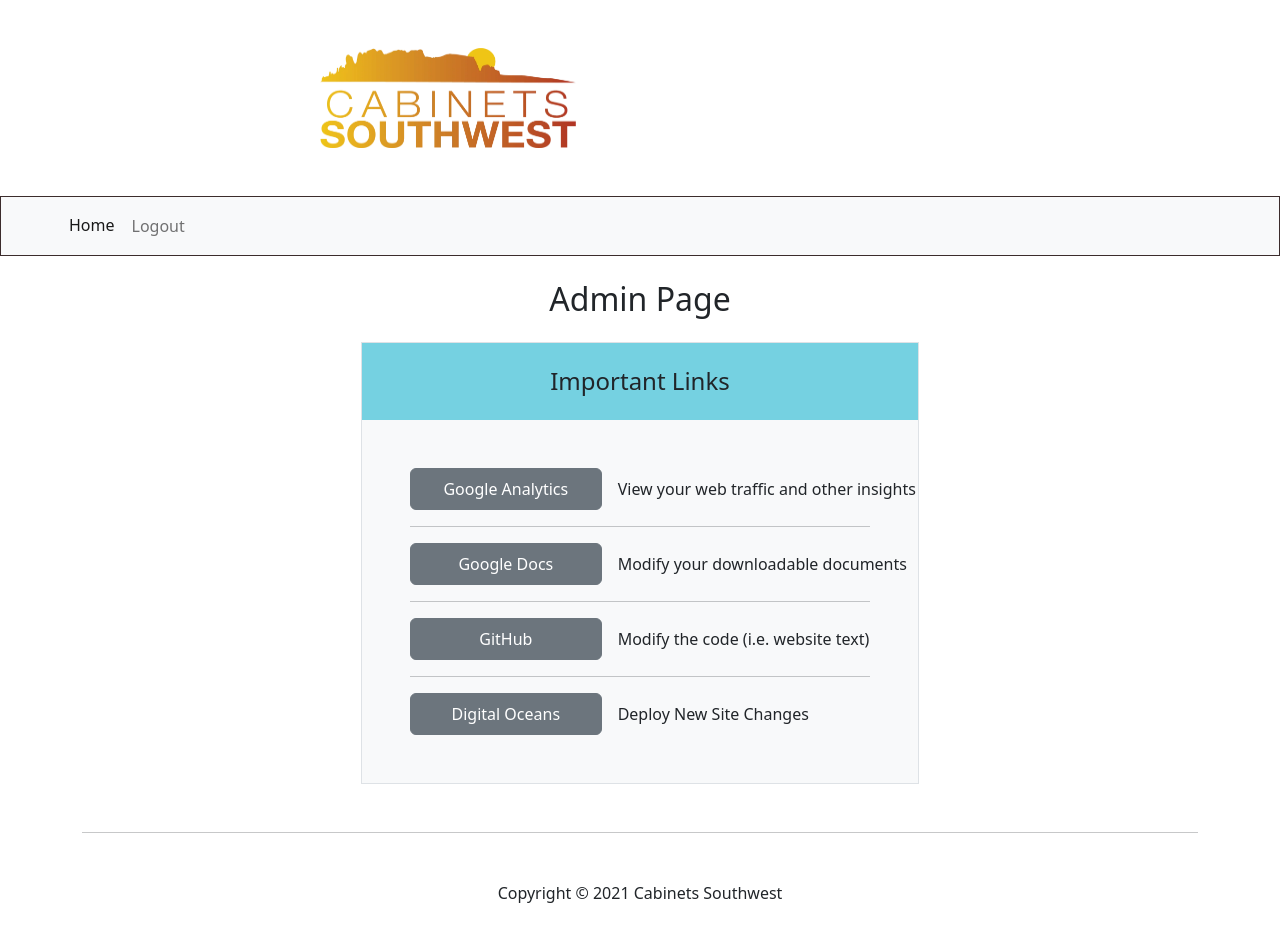
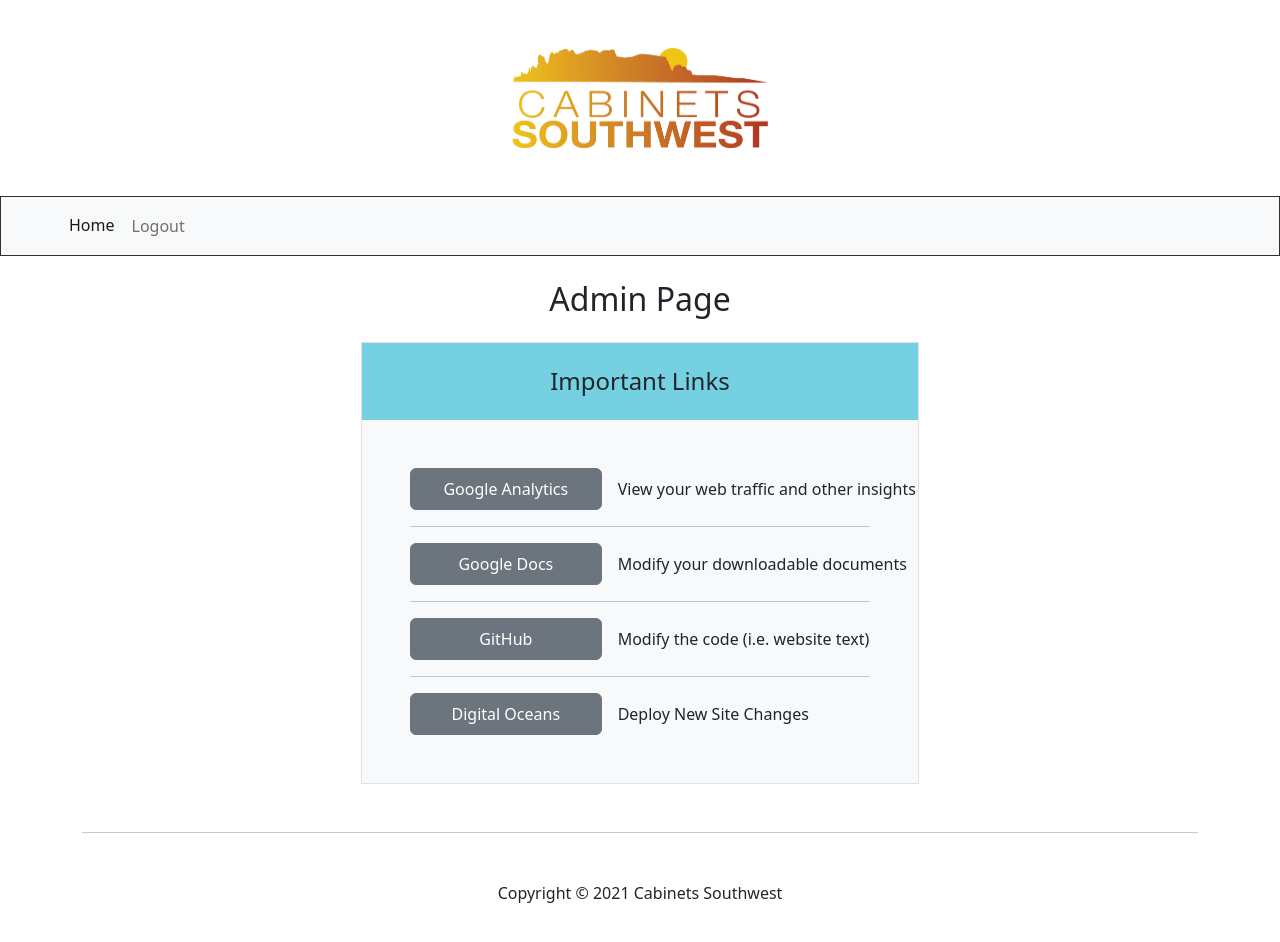
Before and after one commit to devcabinetssouthwest/cabinets-southwest, a Next.js app: page /admin in a window 1280 px wide. Shown: the top 942 px of the page. Built offline with nearby package versions, Linux system fonts and the light colour scheme; no server answers; sample sign-in values are in the browser's storage.

Commit message:
Fixed the logo being not centered in the admin portal

```diff
--- a/pages/admin.js
+++ b/pages/admin.js
@@ -29,7 +29,7 @@ export default function Home() {
       </Head>
       <main className="">
 
-      <div className='col col-md-6 mx-auto position-relative mb-5 mx-auto mt-5' style={{minHeight:"100px"}}>
+      <div className='col col-md-6 mx-auto position-relative mb-5 mx-auto mt-5 text-center' style={{minHeight:"100px"}}>
         <Image
             src={'/swc_logo_final_color.webp'}
             alt="logo"
```
